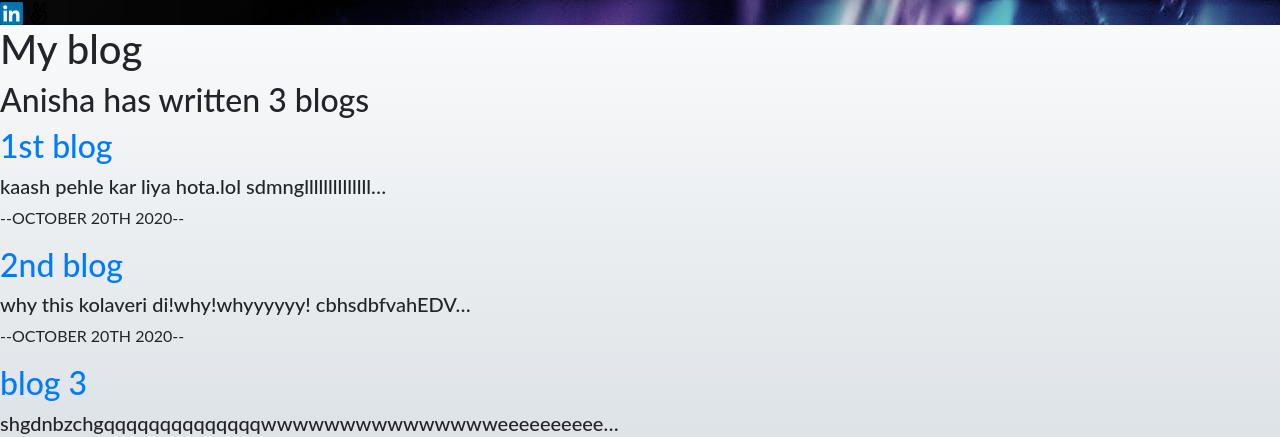
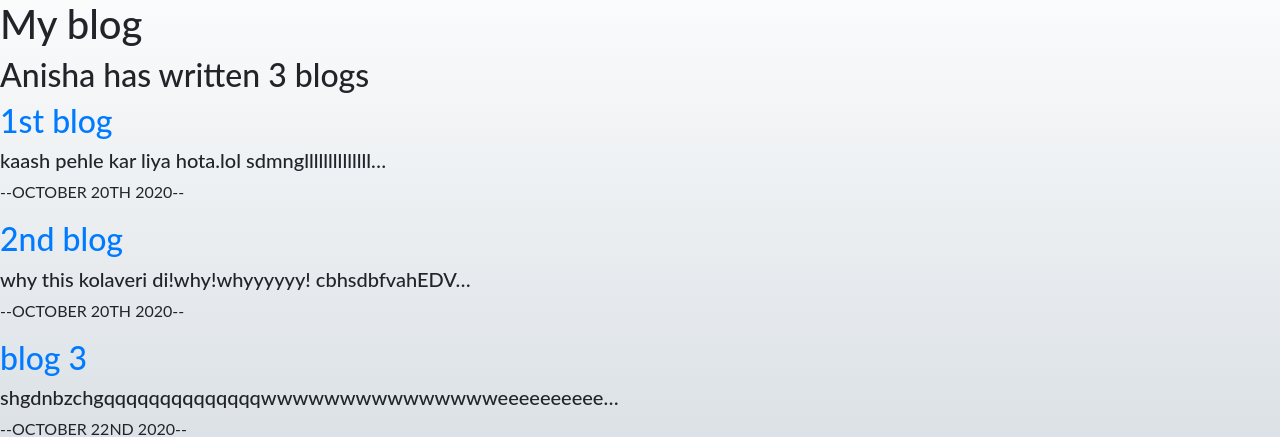
Before and after one commit to Anisha-Manjhi/django-personal_portfolio, a Django app: page /blog/ in a window 1280 px wide. Shown: the part 64-501 px from the top of the page. Run offline with Django 3.2, Linux system fonts and the light colour scheme; data comes from the database, SQL or seed files in the repository.

Commit message:
Update base.html

```diff
--- a/portfolio/templates/portfolio/base.html
+++ b/portfolio/templates/portfolio/base.html
@@ -46,12 +46,7 @@
   </div>
 </nav>
 
-<footer>
-    <div class="social-icons">
-        <a class="linked-in-icon" href="www.linkedin.com/in/anisha-manjhi"><img src="{% static 'portfolio/linkedin.png' %}" width="23" length="23"></a>
-        <a class="angellist-icon" href="https://angel.co/u/anisha-manjhi"><img src="{% static 'portfolio/angellist.png' %}" width="23" length="23"></a>
-    </div>
-</footer>
+
 
 
     {% block content %}{% endblock %}
```
